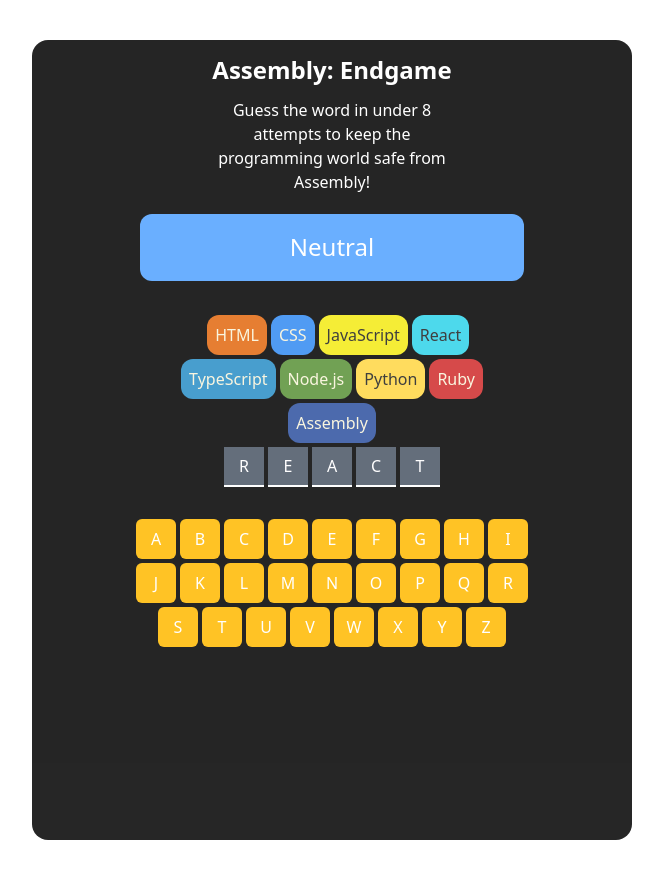
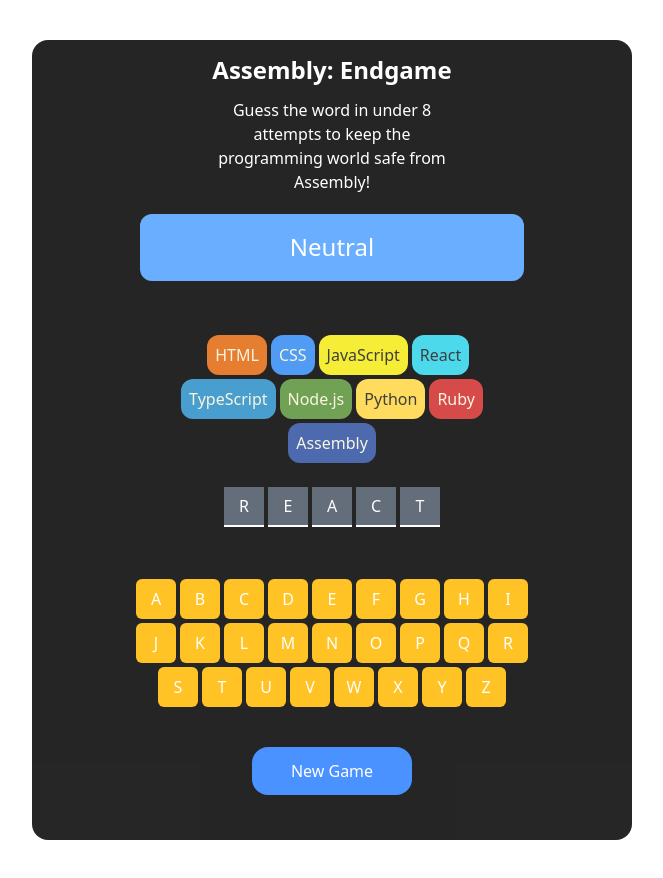
Before and after one commit to yemin-htet/Assembly_Endgame, a React (Vite) app: page / in a window 1280 px wide. Shown: the whole page, without its empty margins (308-971 px from the left). Built offline with nearby package versions, Linux system fonts and the light colour scheme.

Commit message:
new_game

```diff
--- a/src/App.jsx
+++ b/src/App.jsx
@@ -4,16 +4,18 @@
 import LanguageList from './components/LanguageList.jsx'
 import WordContainer from './components/WordContainer.jsx'
 import Keyboard from './components/Keyboard.jsx'
+import NewButton from './components/NewButton.jsx'
 
 function App() {
   let [word,setWord] = useState('React')
   return (
     <div className="flex items-center justify-center">
-      <div className='bg-black opacity-85 w-150 h-200 my-10 flex flex-col items-center justify-start rounded-2xl gap-0'>
+      <div className='bg-black opacity-85 w-150 h-200 my-10 flex flex-col items-center justify-start rounded-2xl gap-5'>
         <Header/>
         <LanguageList langs={languages}/>
         <WordContainer word={word}/>
         <Keyboard/>
+        <NewButton/>
       </div>
     </div>
   )
--- a/src/components/Keyboard.jsx
+++ b/src/components/Keyboard.jsx
@@ -11,7 +11,7 @@
         }
     )
   return (
-    <div className="flex items-center justify-center flex-wrap w-4/5 gap-1 px-10">
+    <div className="flex items-center justify-center flex-wrap w-4/5 gap-1 px-10 mb-5">
         {elements}
     </div>
   )
--- /dev/null
+++ b/src/components/NewButton.jsx
@@ -0,0 +1,9 @@
+import React from 'react'
+
+export default function NewButton() {
+  return (
+    <button className='text-white bg-blue-500 w-40 h-12 rounded-2xl hover:bg-blue-900'>
+        New Game
+    </button>
+  )
+}
```
